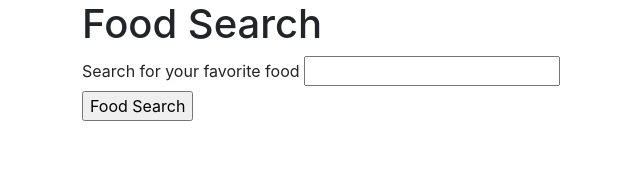
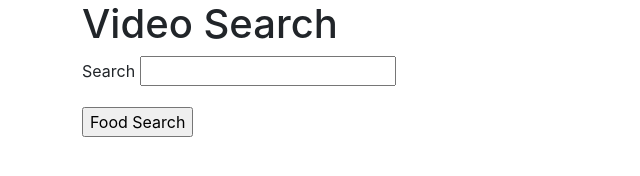
Before and after one commit to tsaraya29/Project1, a plain HTML site: page index2.html in a window 1280 px wide. Shown: the whole page, without its empty margins (3-643 px from the left). Drawn offline with nearby package versions, Linux system fonts and the light colour scheme.

Commit message:
new index

```diff
--- a/index2.html
+++ b/index2.html
@@ -9,22 +9,33 @@
 
 <body>
   <div class="container">
-    <h1>Food Search</h1>
+    <header><h1>Video Search</h1></header>
 
+    <div class="row">
+      <div class="col-md-6 col md-offset-3">
+          <form id="food-form" action="#">
+             <p><label for="food-input" placeholder="enter food name">Search </label>
+              <input type="text" id="food-input"><br></p>
+
+              <!-- This button will trigger our AJAX call -->
+              <input id="find-food" type="submit" value="Food Search">
+            </form>
+      </div>
+    </div>
     <!-- This form will be where users input data about the foods they like -->
-    <form id="food-form">
-      <label for="food-input">Search for your favorite food</label>
-      <input type="text" id="food-input"><br>
 
-      <!-- This button will trigger our AJAX call -->
-      <input id="find-food" type="submit" value="Food Search">
-    </form>
     <br>
     <div id="buttons-view"></div>
     <div id="foodInfo"></div>
 
+    <!--scripts-->
     <script src="https://cdnjs.cloudflare.com/ajax/libs/jquery/3.2.1/jquery.min.js"></script>
-    <script type="text/javascript">
+    <script src="https://apis.google.com/js/client.js?onload=init"></script>
+    <script src="js/main.js"></script>
+
+
+
+    <!-- <script type="text/javascript">
     //Initial Array of Foods Searched
     var foodButtons = [];
 
@@ -90,9 +101,9 @@
         renderButtons();
         });
       $(document).on("click", ".food-btn", displayFoodInfo);
-      renderButtons();
+    //   renderButtons();
 
-    </script>
+     </script> -->
   </div>
 </body>
 
```
